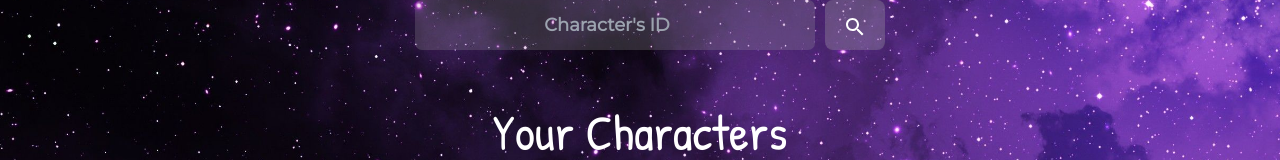
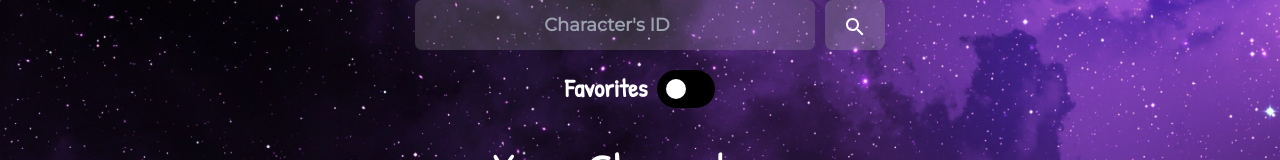
Before and after one commit to sadpisco/RickAndMorty-Ft42b, a React (Vite) app in the folder front/: page /search/characters in a window 1280 px wide. Shown: the part 364-524 px from the top of the page. Built offline with nearby package versions, Linux system fonts and the light colour scheme; no server answers.

Commit message:
favorites filter terminado

```diff
--- a/front/src/components/DetailModalEpisodes/DetailModalEpisodes.jsx
+++ b/front/src/components/DetailModalEpisodes/DetailModalEpisodes.jsx
@@ -22,7 +22,6 @@ export default function DetailModalEpisodes({ epToRender, detail, setDetail }) {
                     <img className={styles.img} src={epToRender.episodeImg} alt={epToRender.id} />
                     <div className={styles.modalInfo}>
                         <div className={styles.descriptionContainer}>
-                            <p>Description:</p>
                             <p>{epToRender.description}</p>
                         </div>
                         <div className={styles.modalContainer}>
--- a/front/src/components/DetailModalEpisodes/DetailModalEpisodes.module.css
+++ b/front/src/components/DetailModalEpisodes/DetailModalEpisodes.module.css
@@ -17,6 +17,7 @@
     width: auto;
     height: auto;
     min-width: 350px;
+    max-width: 90vw;
     display: flex;
     flex-direction: column;
     justify-content: center;
@@ -93,3 +94,26 @@
     align-items: center;
     justify-content: space-between;
 }
+
+@media only screen and (max-width: 950px) {
+    .cuadroModal{
+        max-width: 80vw;
+    }
+    .modalBody{
+        display: flex;
+        flex-direction: column;
+        align-items: center;
+        justify-content: center;
+    }
+    .img{
+        max-width: 100%;
+        width: 100%;
+        height: 30vh;
+        min-height: 10vh;
+        max-height: 30vh;
+    }
+    .modalInfo{
+        width: 100%;
+    }
+
+}
--- a/front/src/views/search/Search.jsx
+++ b/front/src/views/search/Search.jsx
@@ -7,12 +7,15 @@ import { Link } from 'react-router-dom';
 import {  useSelector } from 'react-redux';
 import { useState } from 'react';
 import SearchIcon from '@mui/icons-material/Search';
+import Switch from '@mui/material/Switch';
+
 
 export default function Search() {
     let isSearchView = true;
     const characters = useSelector((state) => state.allCharacters);
     const first20Characters = useSelector((state) => state.searchCharacters);
     const [ charsToRender, setChars ] = useState(first20Characters);
+    const [ estate, setEstate ] = useState(charsToRender);
     const [ favorites, setFavorites] = useState([]);
     const [ characterId, setCharacterId ] = useState();
     const inputValue = function (event) {
@@ -25,7 +28,10 @@ export default function Search() {
         } else {
             let founded = characters.find((element) => element.id == characterId);
         let repeat = charsToRender.find((element) => element.id == founded.id);
-        if(repeat === undefined) return setChars( prevArray => [ founded, ...prevArray ]);
+        if(repeat === undefined){
+            setEstate( prevArray => [founded, ...prevArray]);
+            setChars( prevArray => [ founded, ...prevArray ]);
+        }
         else if (repeat){
             alert('This character has already been displayed on the screen.');
         };
@@ -45,7 +51,16 @@ export default function Search() {
             return setFavorites(result);
         };
     };
-    console.log(favorites);
+    console.log(estate);
+    const renderFavs = function(){
+        if (favorites.length === charsToRender.length){
+            setChars(estate);
+        } else if (favorites.length > 0){
+            setChars(favorites)
+        } else if (favorites.length == 0){
+            alert('No Favorites has been selected.')
+        }
+    };
 
     return (
         <div className={styles.searchContainer}>
@@ -69,6 +84,19 @@ export default function Search() {
             <input type='search' placeholder="Character's ID" onChange={inputValue} className={styles.input}></input>
             <button onClick={bringChar} className = {styles.searchBtn}><SearchIcon /></button>
             </div>
+                <div className={styles.divFilters}>
+                    <div className={styles.favoritesFilter}>
+                        <label className = {styles.filterLabel}>Favorites</label>
+                        <Switch
+                            sx={{
+                                backgroundColor: 'black',
+                                borderRadius: '20px',
+                            }}
+                            onChange={renderFavs}
+                            color="success"
+                        />
+                    </div>
+                </div>
         </div>
             <div className={styles.divCards}>
                 <h1 className={styles.divCardsTitle}>Your Characters</h1>
--- a/front/src/views/search/Search.module.css
+++ b/front/src/views/search/Search.module.css
@@ -125,3 +125,15 @@
     justify-content: center;
     align-items: center;
 }
+.favoritesFilter{
+    display: flex;
+    flex-direction: row;
+    align-items: center;
+    justify-content: space-around;
+    width: 160px;
+}
+.filterLabel{
+    font-family: 'Patrick Hand', sans-serif;
+    font-size: 25px;
+    font-weight: 600;
+}
```
